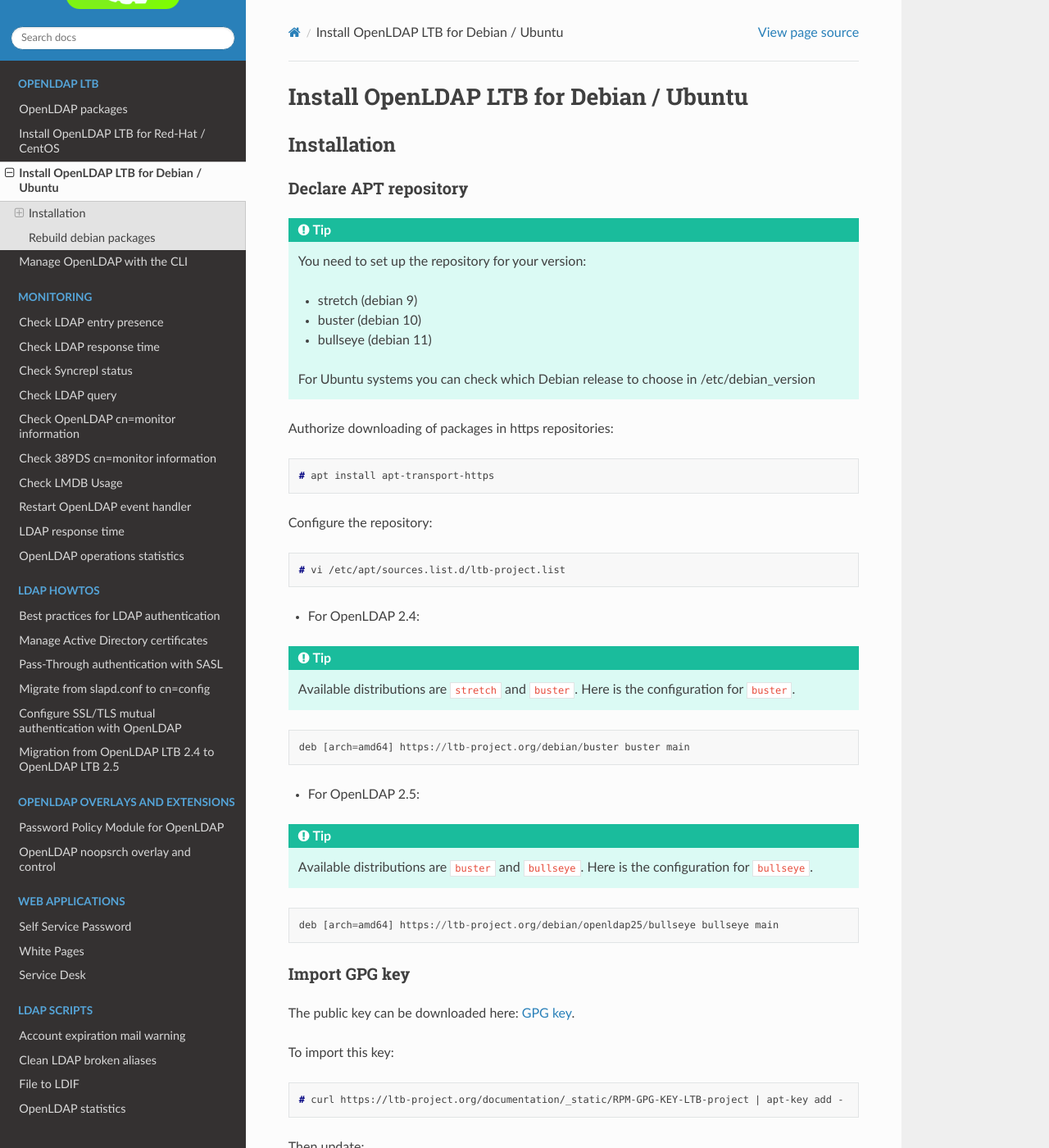
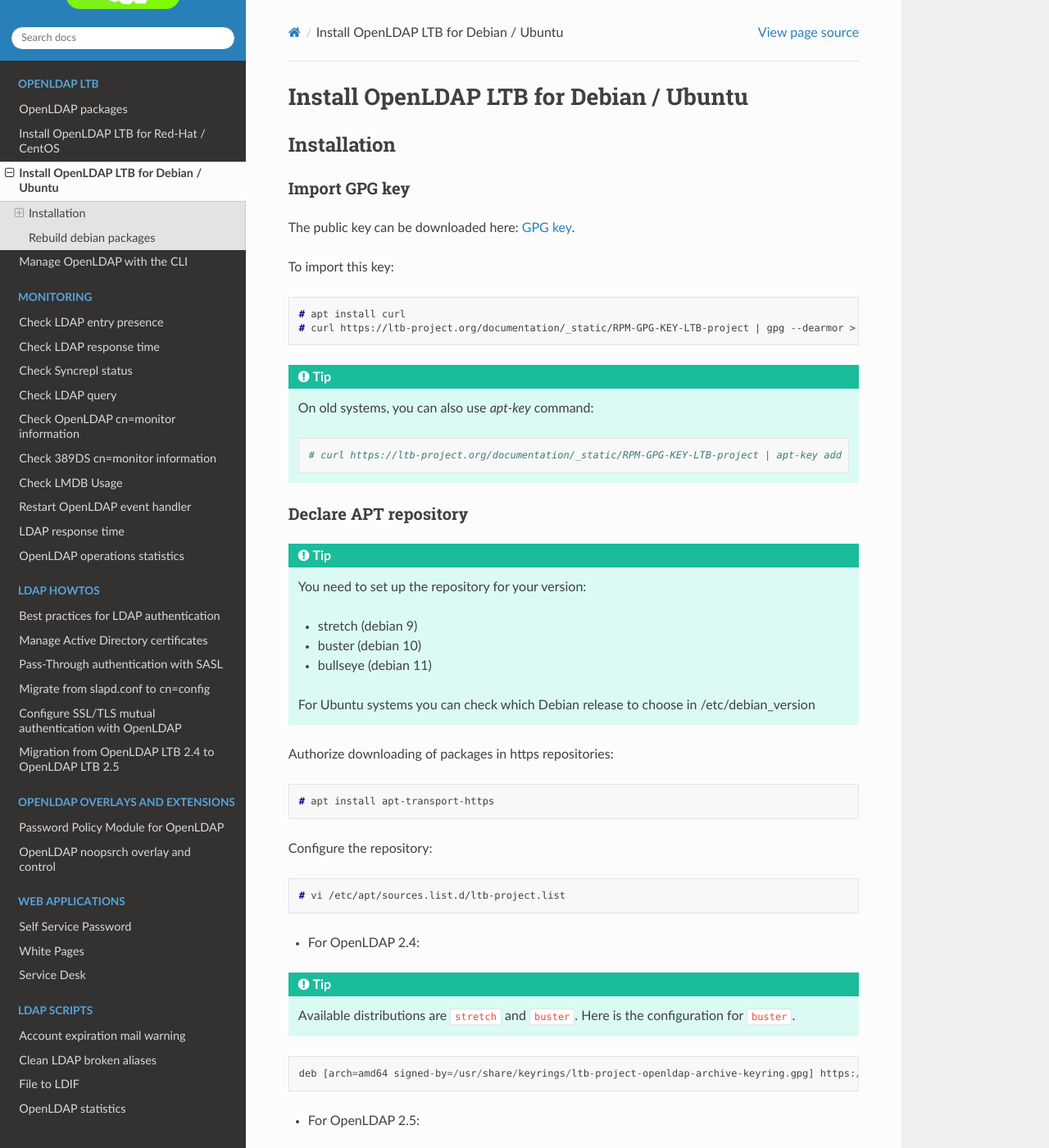
Before and after one commit to ltb-project/documentation, a Sphinx documentation site: the page built from source/openldap-deb.rst, in a window 1280 px wide and 1400 px high. Shown: the whole window at 82% size. Built offline with Sphinx 7.4.7 and the Read the Docs theme 2.0.0, drawn with Linux system fonts in a browser that asks for light colours; some of the changed text lies outside the part shown.

Commit message:
update installation method of gpg key for debian repo #8

```diff
--- a/source/openldap-deb.rst
+++ b/source/openldap-deb.rst
@@ -4,6 +4,26 @@
 
 Installation
 ============
+
+
+Import GPG key
+--------------
+
+The public key can be downloaded here: `GPG key <_static/RPM-GPG-KEY-LTB-project>`_.
+
+To import this key:
+
+.. code-block:: console
+
+    # apt install curl
+    # curl https://ltb-project.org/documentation/_static/RPM-GPG-KEY-LTB-project | gpg --dearmor > /usr/share/keyrings/ltb-project-openldap-archive-keyring.gpg
+
+
+.. tip::
+    On old systems, you can also use `apt-key` command::
+
+    # curl https://ltb-project.org/documentation/_static/RPM-GPG-KEY-LTB-project | apt-key add -
+
 
 Declare APT repository
 ----------------------
@@ -39,7 +59,7 @@
 
 ::
 
-    deb [arch=amd64] https://ltb-project.org/debian/buster buster main
+    deb [arch=amd64 signed-by=/usr/share/keyrings/ltb-project-openldap-archive-keyring.gpg] https://ltb-project.org/debian/buster buster main
 
 * For OpenLDAP 2.5:
 
@@ -49,25 +69,15 @@
 
 ::
 
-    deb [arch=amd64] https://ltb-project.org/debian/openldap25/bullseye bullseye main
+    deb [arch=amd64 signed-by=/usr/share/keyrings/ltb-project-openldap-archive-keyring.gpg] https://ltb-project.org/debian/openldap25/bullseye bullseye main
 
-
-Import GPG key
---------------
-
-The public key can be downloaded here: `GPG key <_static/RPM-GPG-KEY-LTB-project>`_.
-
-To import this key:
-
-.. code-block:: console
-
-    # curl https://ltb-project.org/documentation/_static/RPM-GPG-KEY-LTB-project | apt-key add -
 
 Then update:
 
 .. code-block:: console
 
     # apt update
+
 
 Install packages
 ----------------
```
Also changed, not shown: README.md (+1 -1 lines).
